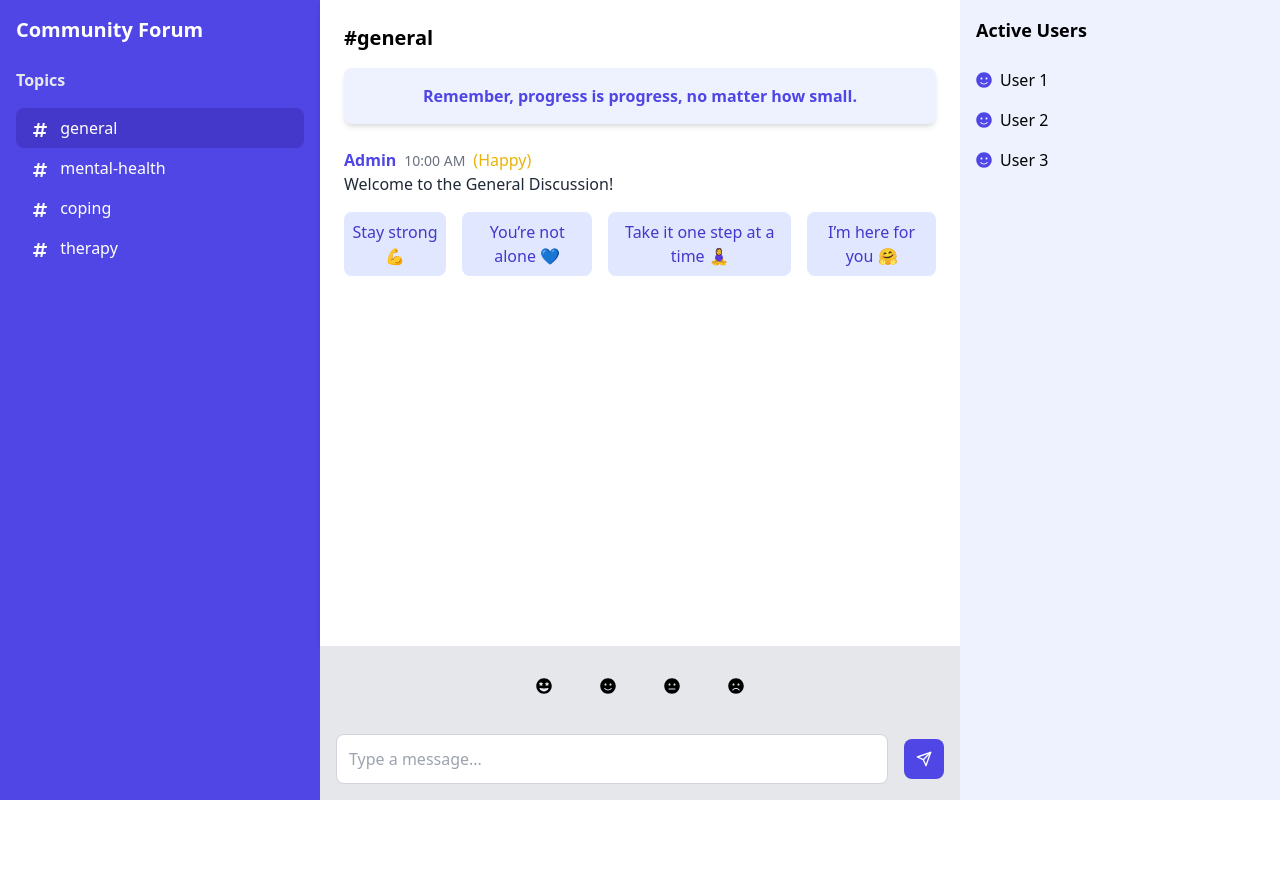
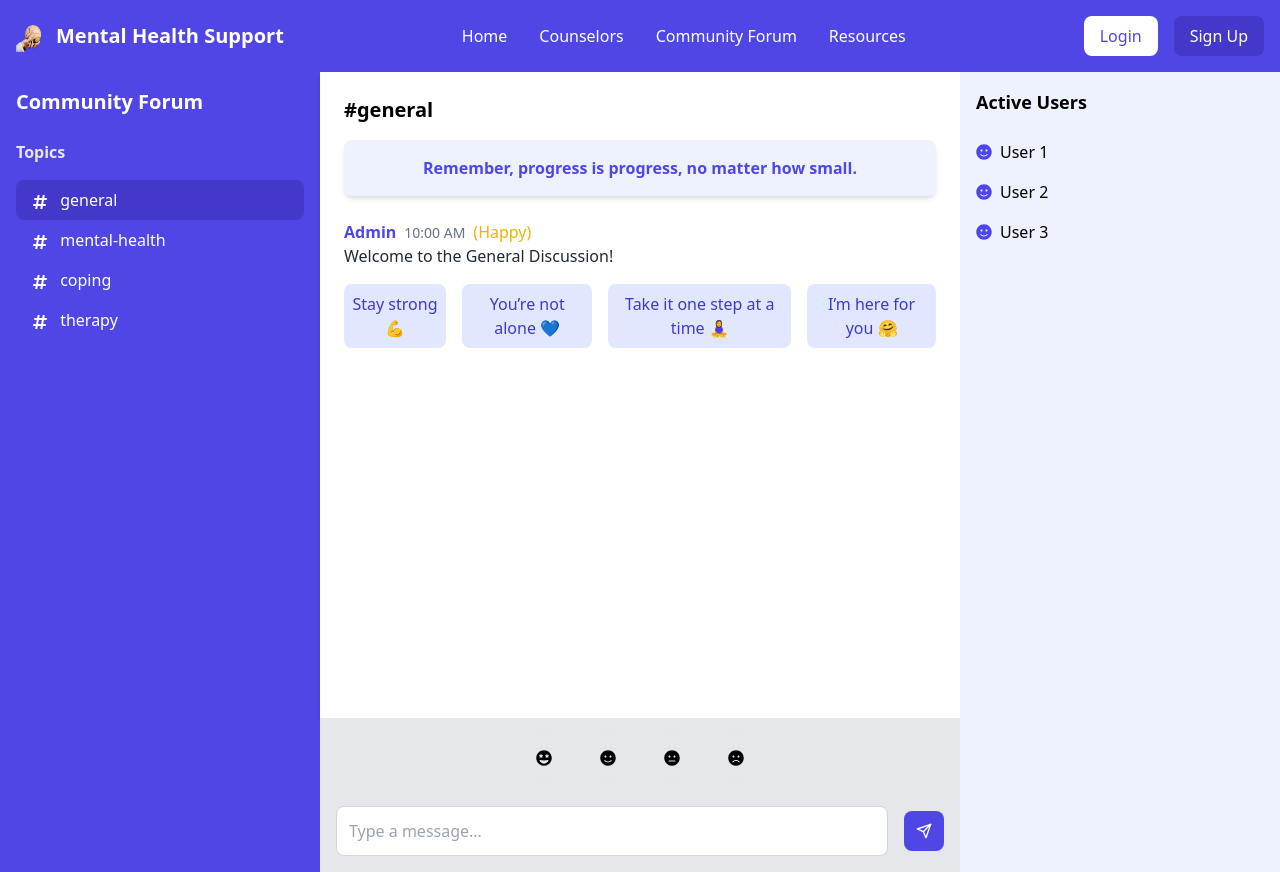
Before and after one commit to Giathi-Daniel/MentalHealthApp-Hackathon, a React (Create React App) app: page /forum in a window 1280 px wide. Before the commit the page ends 800 px from the top, so only its background shows below. Built offline with nearby package versions, Linux system fonts and the light colour scheme.

Commit message:
add header to community forum

```diff
--- a/src/pages/CommunityForum.js
+++ b/src/pages/CommunityForum.js
@@ -1,6 +1,7 @@
 import React, { useState } from 'react';
 import { FaHashtag, FaSmile, FaUserFriends } from 'react-icons/fa';
 import { FiSend } from 'react-icons/fi';
+import Header from '../components/Header';
 import MoodTracker from '../components/MoodTracker';
 import SupportiveReactions from '../components/SupportiveReactions';
 import DailyWellnessTips from '../components/DailyWellnessTips';
@@ -29,8 +30,9 @@ const CommunityForum = () => {
   };
 
   return (
+    <>
+      <Header />
       <div className="h-screen flex bg-gray-100">
-      {/* Sidebar */}
         <div className="w-1/4 bg-indigo-600 text-white p-4 hidden md:flex flex-col">
           <h2 className="text-xl font-bold mb-6">Community Forum</h2>
           <div className="mb-6">
@@ -110,6 +112,8 @@ const CommunityForum = () => {
           </ul>
         </div>
       </div>
+    </>
+
   );
 };
 
```
Lines whose indentation alone changed are shown as unchanged.
